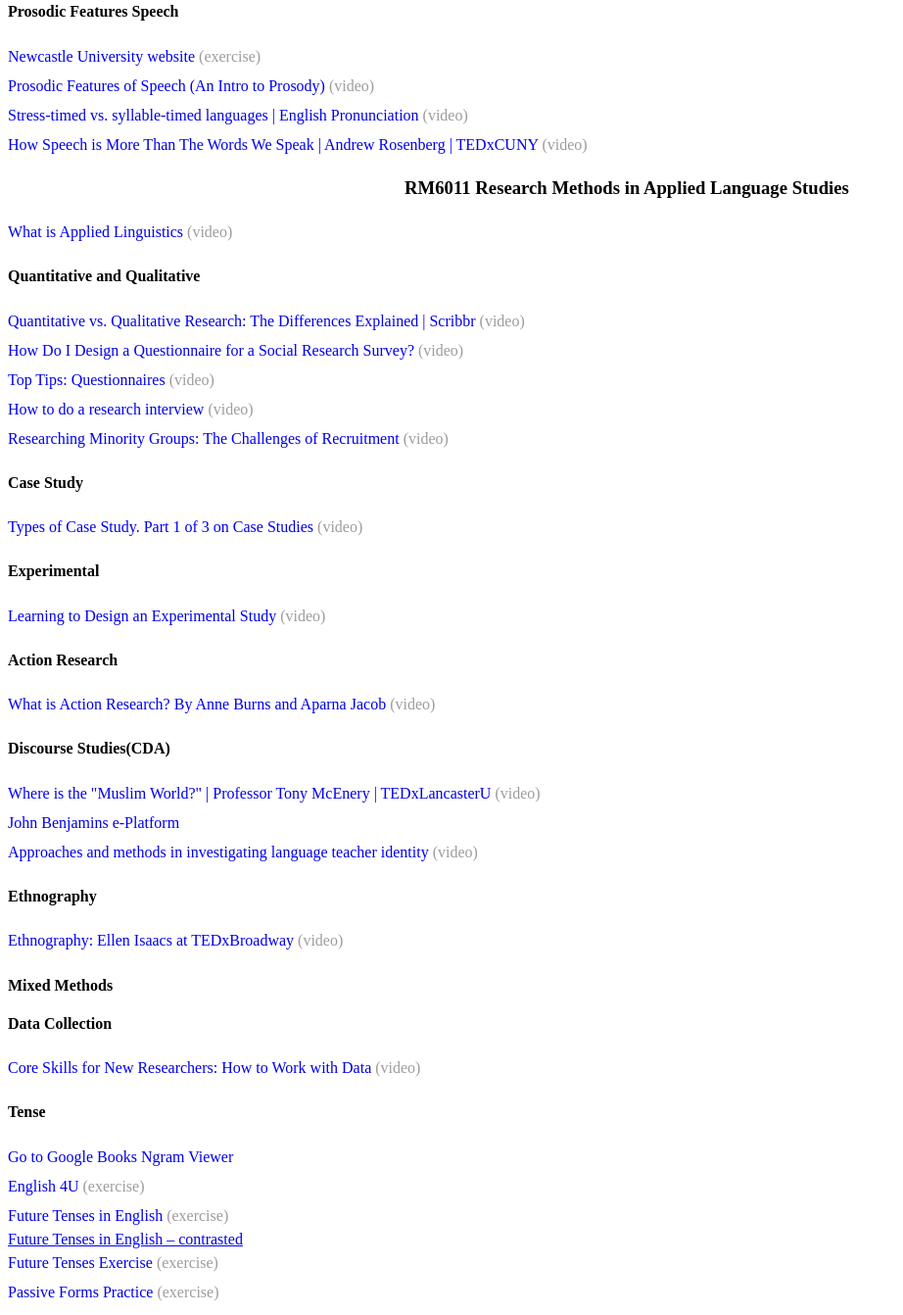
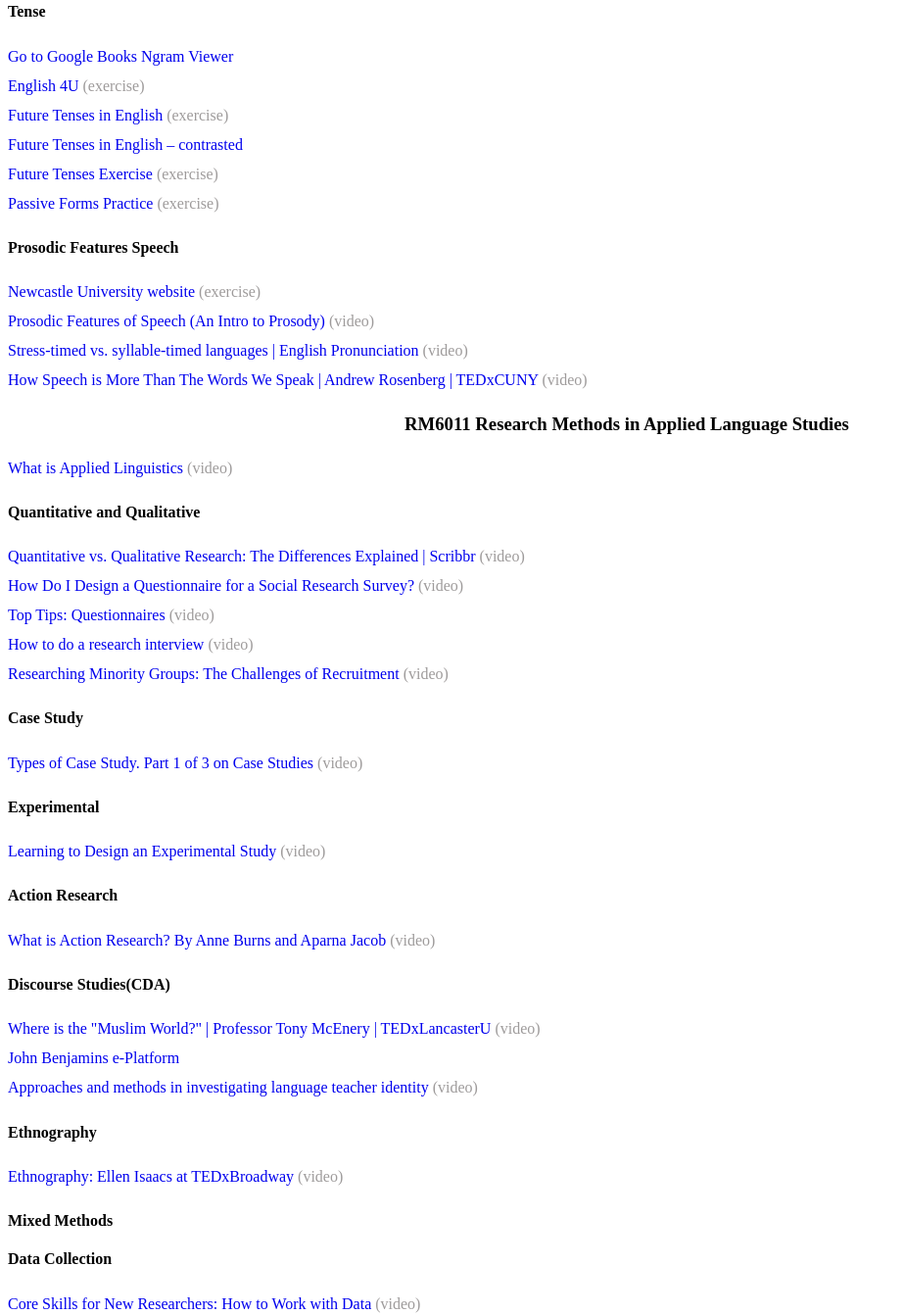
Before and after one commit to ZiqiLuo/matesol.portal, a plain HTML site: page index.html in a window 1280 px wide. Shown: the part 1339-2681 px from the top of the page at 98% size, without its empty margins (0-922 px from the left). Drawn offline with Linux system fonts and the light colour scheme.

Commit message:
Update index.html

```diff
--- a/index.html
+++ b/index.html
@@ -66,6 +66,7 @@
         <div>
             <a href="https://www.youtube.com/watch?v=Lc_tEiy_B7U" target="_blank">What is a Conjunction?</a>   <span class="v">(video)</span>
         </div>
+
     <h4>Corpus</h4>
             <a href="https://www.english-corpora.org/" target="_blank">English Corpora</a>
         <div>
@@ -99,6 +100,25 @@
         <div>
             <a href="https://www.mimicmethod.com/ft101/place-of-articulation/#tab-con-20" target="_blank">Place of Articulation</a>
         </div>
+
+    <h4>Tense</h4>
+            <a href="https://books.google.com/ngrams" target="_blank">Go to Google Books Ngram Viewer</a>
+        <div>
+            <a href="https://www.english-4u.de/tenses_exercises.html" target="_blank">English 4U</a>    <span class="e">(exercise)</span>
+        </div>
+        <div>
+            <a href="https://www.englisch-hilfen.de/en/exercises/tenses/future2.htm" target="_blank">Future Tenses in English</a>    <span class="e">(exercise)</span></a>
+        </div>
+        <div>
+            <a href="https://www.englisch-hilfen.de/en/grammar/future_contrasted.htm" target="_blank">Future Tenses in English – contrasted</a>
+        </div>
+        <div>
+            <a href="https://www.englishgrammar.org/future-tenses-exercise/"target="_blank">Future Tenses Exercise</a>    <span class="e">(exercise)</span></a>
+        </div>
+        <div>
+            <a href="https://www.perfect-english-grammar.com/grammar-explanations.html"target="_blank">Passive Forms Practice</a>    <span class="e">(exercise)</span></a>
+        </div>
+
     <h4>Prosodic Features Speech</h4>
         <div>
             <a href="https://teaching.ncl.ac.uk/ipa/practical-exercises.html"target="_blank">Newcastle University website</a>    <span class="e">(exercise)</span></a>
@@ -112,12 +132,8 @@
         <div>
             <a href="https://www.youtube.com/watch?v=uxBx9igB5sY" target="_blank">How Speech is More Than The Words We Speak | Andrew Rosenberg | TEDxCUNY</a>    <span class="v">(video)</span>
         </div>
-    </div>
-</div>
 
 <h3 id="RM6011">RM6011 Research Methods in Applied Language Studies</h3>
-
-    <div>
             <a href="https://www.youtube.com/watch?v=P3ckHlMnAF0" target="_blank">What is Applied Linguistics</a>   <span class="v">(video)</span>
     <h4>Quantitative and Qualitative</h4>
             <a href="https://www.youtube.com/watch?v=a-XtVF7Bofg" target="_blank">Quantitative vs. Qualitative Research: The Differences Explained | Scribbr</a>    <span class="v">(video)</span>
@@ -152,25 +168,6 @@
     <h4>Mixed Methods</h4>
     <h4>Data Collection</h4>
         <a href="https://methods.sagepub.com/video/core-skills-for-new-researchers-how-to-work-with-data?fromsearch=true" target="_blank">Core Skills for New Researchers: How to Work with Data</a>    <span class="v">(video)</span>
-        <h4>Tense</h4>
-            <a href="https://books.google.com/ngrams" target="_blank">Go to Google Books Ngram Viewer</a>
-            <div>
-            <a href="https://www.english-4u.de/tenses_exercises.html" target="_blank">English 4U</a>    <span class="e">(exercise)</span>
-            </div>
-            <div>
-                <a href="https://www.englisch-hilfen.de/en/exercises/tenses/future2.htm                "target="_blank">Future Tenses in English</a>    <span class="e">(exercise)</span></a>
-            </div>
-            <div>
-                <a href="https://www.englisch-hilfen.de/en/grammar/future_contrasted.htm">Future Tenses in English – contrasted</a>
-            </div>
-            <div>
-                <a href="https://www.englishgrammar.org/future-tenses-exercise/"target="_blank">Future Tenses Exercise</a>    <span class="e">(exercise)</span></a>
-            </div>
-            <div>
-                <a href="https://www.perfect-english-grammar.com/grammar-explanations.html"target="_blank">Passive Forms Practice</a>    <span class="e">(exercise)</span></a>
-            </div>
-        </div>
-</div>
 
 
 <!-- <div id="TP5921"></div>
@@ -206,10 +203,8 @@
     <div>
         <a href="https://www.zotero.org/" target="_blank">Zotero</a>
     </div>
-</div>
 
 <h3 id="Others">Others</h3>
-
     <div>
         <a href="https://www.phrasebank.manchester.ac.uk/" target="_blank">Academic Phrasebank</a>
     <div>
@@ -219,6 +214,9 @@
     </div>
     </div>
         <a href="https://support.clarivate.com/Endnote/s/?language=en_US" target="_blank">Endnote Support</a>
+    <div>
+        <a href="https://www.youtube.com/watch?v=vFQLanK7Gi4" target="_blank">How to properly present PowerPoint slides in Microsoft Teams</a>
+    </div>
     <div>
         <a href="https://www.monash.edu/education/students/academic-skills/research-proposal-guidelines" target="_blank">Research proposal</a>
     </div>
@@ -235,6 +233,5 @@
     <div class="navigator" class="to-top">
         <a href="#">Top↑</a>
     </div>
-</div>
 </body>
 </html>
```
Lines whose indentation alone changed are shown as unchanged.
